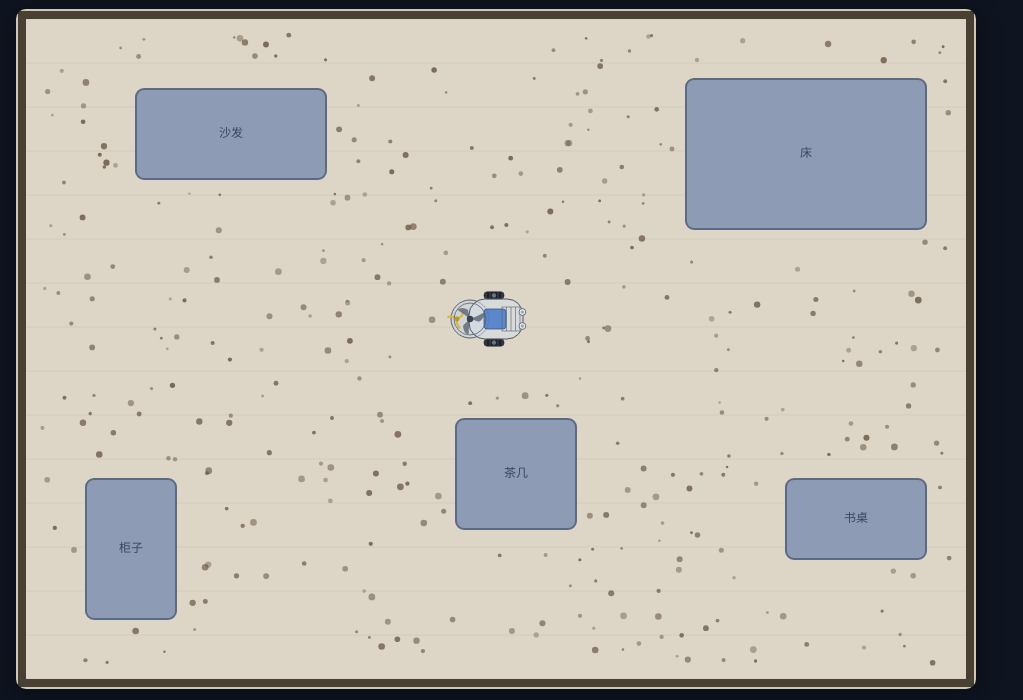
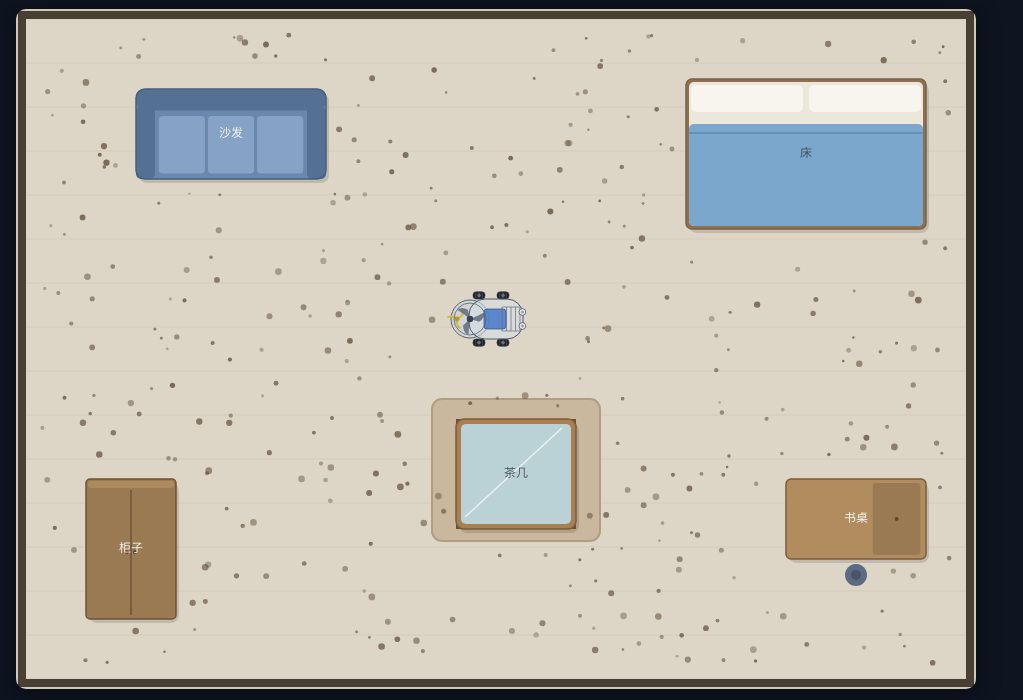
Before and after one commit to Felixcvcv/Sweeping_robot, a plain HTML site: page simulation/index.html in a window 1280 px wide. Shown: the part 74-774 px from the top of the page, without its empty margins (0-1023 px from the left). Drawn offline with Linux system fonts and the light colour scheme.

Commit message:
仿真改进：修复转向卡死、家具建模、四轮驱动、避障阈值 20cm
- 修复 bug：按 ←/→ 转向后无法恢复直行。现在前进/后退指令重置双轮
  等速，且松开转向键自动回正（含快速点按的竞态处理）
- 家具俯视建模：沙发(坐垫/扶手)、床(枕头/被子)、茶几(玻璃面/地毯)、
  柜子(对开门)、书桌(抽屉/椅子)，均带投影
- 机器人改为四轮驱动（每侧前后两个轮子，带胎纹滚动动画）
- 自动模式避障阈值按真机改为 <20cm（固件默认 25cm）

```diff
--- a/simulation/sim.js
+++ b/simulation/sim.js
@@ -4,12 +4,16 @@
  * 控制逻辑复刻 STM32 固件（design/Core/）：
  *   - 指令协议      app_config.h   CMD_*（0x01~0x10）
  *   - 速度档位      motor.c        slow=60 / medium=80 / quickly=100 / 转向差速 40|100
- *   - 自动模式      app_control.c  前进 →(≤25cm)→ 快速后退 3s → 左转 5s → 前进
+ *   - 自动模式      app_control.c  前进 →(障碍<20cm)→ 快速后退 3s → 左转 5s → 前进
  *   - 超声波        app_sensor.c   100ms 测距周期，超量程返回 561cm
  *   - 遥测          app_comm.c     1s 周期上报距离（printf("%d\r\n") 格式）
  *   - 尾部风扇      motor.c        besom_run()/besom_stop()，TIM3_CH3 PWM=100
  *
- * 仿真附加设定：行驶（手动/自动）时尾部风扇联动开启，便于演示清扫过程。
+ * 仿真附加设定：
+ *   1. 行驶（手动/自动）时尾部风扇联动开启，便于演示清扫过程；
+ *   2. 前进/后退指令把双轮重置为当前档位等速，且松开 ←/→ 自动回正直行
+ *      （修复“转向后无法恢复直行”的问题）；
+ *   3. 避障阈值按真机取 20cm（固件 app_config.h 默认 25cm）。
  */
 'use strict';
 
@@ -24,7 +28,7 @@ const CMD_NAME = {
   0x07: 'MEDIUM 中速', 0x08: 'SLOW 慢速', 0x09: 'VACUUM 吸尘',
   0x10: 'AUTO 自动模式',
 };
-const OBSTACLE_DISTANCE_CM = 25;    // 避障阈值
+const OBSTACLE_DISTANCE_CM = 20;    // 避障阈值（真机 <20cm 自动转向；固件默认 25cm）
 const AVOID_BACKWARD_MS = 3000;     // 后退时长
 const AVOID_TURN_MS = 5000;         // 左转时长
 const DISTANCE_OUT_OF_RANGE = 561;  // 超量程距离
@@ -45,7 +49,7 @@ const BRUSH_BACK = 17;              // 尾部刷盘/吸尘口在车心后方距
 const SUCK_RADIUS = 10;             // 吸尘半径（cm）
 const DUST_COUNT = 320;
 
-/* 家具（cm，矩形障碍） */
+/* 家具（cm，矩形碰撞体；绘制见 drawFurniture） */
 const FURNITURE = [
   { x: 55,  y: 35,  w: 95,  h: 45, name: '沙发' },
   { x: 330, y: 30,  w: 120, h: 75, name: '床' },
@@ -68,6 +72,7 @@ let phaseStart = 0;
 let distanceCm = DISTANCE_OUT_OF_RANGE;
 let lastCmdText = '—';
 let cmdQueue = [];          // 相当于 g_ctrlQueue
+let turning = false;        // 转向指令是否在生效（用于松开方向键自动回正）
 let dust = [], flying = []; // 地面灰尘 / 吸入中的灰尘
 let cleaned = 0;
 let fanAngle = 0, fanSpeed = 0;   // 风扇叶片动画
@@ -84,16 +89,9 @@ function toPxX(cm) { return OX + cm * SCALE; }
 function toPxY(cm) { return OY + cm * SCALE; }
 
 /* ================= 指令执行（app_control.c: Control_ApplyCommand） ================= */
-function ensureGear() {
-  // 固件里“方向”指令不改速度；键盘仿真中若当前 PWM 为 0 则补上当前档位，便于直接开车
-  if (robot.pwmL === 0 && robot.pwmR === 0) {
-    robot.pwmL = robot.gear;
-    robot.pwmR = robot.gear;
-  }
-}
-
 function applyCommand(cmd) {
   lastCmdText = '0x' + cmd.toString(16).toUpperCase().padStart(2, '0') + ' ' + (CMD_NAME[cmd] || '?');
+  turning = (cmd === CMD.LEFT || cmd === CMD.RIGHT); // 只有转向指令让回正标记保持
   switch (cmd) {
     case CMD.STOP: // 停止：退出自动模式，关电机与吸尘器
       mode = MODE.MANUAL;
@@ -103,13 +101,13 @@ function applyCommand(cmd) {
     case CMD.FORWARD:
       mode = MODE.MANUAL;
       robot.dir = 1;
-      ensureGear();
+      robot.pwmL = robot.pwmR = robot.gear; // 双轮等速：回正为直行
       robot.vacuum = true; // 仿真设定：行驶即开尾部风扇
       break;
     case CMD.BACKWARD:
       mode = MODE.MANUAL;
       robot.dir = -1;
-      ensureGear();
+      robot.pwmL = robot.pwmR = robot.gear; // 双轮等速：回正为直行
       robot.vacuum = true;
       break;
     case CMD.LEFT: // 差速左转：左 40 / 右 100
@@ -162,7 +160,7 @@ function applyCommand(cmd) {
 /* ================= 自动模式状态机（Control_UpdateAutoMode） ================= */
 function updateAutoMode() {
   if (mode === MODE.AUTO_FORWARD) {
-    if (distanceCm <= OBSTACLE_DISTANCE_CM) {
+    if (distanceCm < OBSTACLE_DISTANCE_CM) { // 真机：距离 <20cm 自动转向
       robot.dir = -1;                        // 快速后退
       robot.pwmL = robot.pwmR = PWM_FAST;
       mode = MODE.AUTO_BACKUP;
@@ -365,20 +363,167 @@ function drawRoom() {
   ctx.strokeStyle = '#4a3f33';
   ctx.lineWidth = 8;
   ctx.strokeRect(OX - 4, OY - 4, ROOM_W * SCALE + 8, ROOM_H * SCALE + 8);
-  // 家具
-  for (const f of FURNITURE) {
-    ctx.fillStyle = '#8d9bb5';
-    roundRectPath(toPxX(f.x), toPxY(f.y), f.w * SCALE, f.h * SCALE, 8);
+  // 家具（建模）
+  drawFurniture();
+}
+
+/* ---- 家具建模（俯视细节 + 投影） ---- */
+function drawFurniture() {
+  // 地毯（茶几下面，纯装饰）
+  ctx.fillStyle = '#c9b89e';
+  roundRectPath(toPxX(203), toPxY(190), 84 * SCALE, 71 * SCALE, 10);
   ctx.fill();
-    ctx.strokeStyle = '#5d6a84';
+  ctx.strokeStyle = '#b09e82';
   ctx.lineWidth = 2;
   ctx.stroke();
-    ctx.fillStyle = '#3c4660';
+
+  for (const f of FURNITURE) {
+    const x = toPxX(f.x), y = toPxY(f.y), w = f.w * SCALE, h = f.h * SCALE;
+    // 投影
+    ctx.fillStyle = 'rgba(0, 0, 0, 0.13)';
+    roundRectPath(x + 3, y + 4, w, h, 8);
+    ctx.fill();
+
+    if (f.name === '沙发') drawSofa(x, y, w, h);
+    else if (f.name === '床') drawBed(x, y, w, h);
+    else if (f.name === '茶几') drawTeaTable(x, y, w, h);
+    else if (f.name === '柜子') drawCabinet(x, y, w, h);
+    else drawDesk(x, y, w, h);
+
+    // 名称标签（浅色家具用深字，其余用白字）
+    ctx.fillStyle = (f.name === '床' || f.name === '茶几')
+      ? 'rgba(52, 60, 74, 0.8)' : 'rgba(255, 255, 255, 0.92)';
     ctx.font = '12px "Microsoft YaHei", sans-serif';
     ctx.textAlign = 'center';
     ctx.textBaseline = 'middle';
-    ctx.fillText(f.name, toPxX(f.x + f.w / 2), toPxY(f.y + f.h / 2));
+    ctx.fillText(f.name, x + w / 2, y + h / 2);
   }
+}
+
+function drawSofa(x, y, w, h) {
+  ctx.fillStyle = '#6a87ad';                 // 底座
+  roundRectPath(x, y, w, h, 9);
+  ctx.fill();
+  ctx.fillStyle = '#547194';                 // 靠背 + 左右扶手
+  roundRectPath(x, y, w, h * 0.24, 9);
+  ctx.fill();
+  roundRectPath(x, y + h * 0.2, w * 0.1, h * 0.8, 5);
+  ctx.fill();
+  roundRectPath(x + w * 0.9, y + h * 0.2, w * 0.1, h * 0.8, 5);
+  ctx.fill();
+  ctx.fillStyle = '#86a3c6';                 // 三个坐垫
+  const ix = x + w * 0.12, iw = w * 0.76, iy = y + h * 0.3, ih = h * 0.64;
+  const gap = 3, cw = (iw - gap * 2) / 3;
+  for (let i = 0; i < 3; i++) {
+    roundRectPath(ix + i * (cw + gap), iy, cw, ih, 4);
+    ctx.fill();
+  }
+  ctx.strokeStyle = '#45607e';
+  ctx.lineWidth = 1.5;
+  roundRectPath(x, y, w, h, 9);
+  ctx.stroke();
+}
+
+function drawBed(x, y, w, h) {
+  ctx.fillStyle = '#8f6f4c';                 // 床架
+  roundRectPath(x, y, w, h, 6);
+  ctx.fill();
+  ctx.fillStyle = '#ece7db';                 // 床垫
+  roundRectPath(x + 3, y + 3, w - 6, h - 6, 5);
+  ctx.fill();
+  ctx.fillStyle = '#7ba7cc';                 // 被子（带折边）
+  roundRectPath(x + 3, y + h * 0.3, w - 6, h * 0.7 - 3, 5);
+  ctx.fill();
+  ctx.strokeStyle = '#5f8ab0';
+  ctx.lineWidth = 1.5;
+  ctx.beginPath();
+  ctx.moveTo(x + 3, y + h * 0.36);
+  ctx.lineTo(x + w - 3, y + h * 0.36);
+  ctx.stroke();
+  ctx.fillStyle = '#f7f5ee';                 // 两个枕头
+  const pw = (w - 16) / 2;
+  roundRectPath(x + 5, y + 6, pw, h * 0.18, 5);
+  ctx.fill();
+  roundRectPath(x + 11 + pw, y + 6, pw, h * 0.18, 5);
+  ctx.fill();
+  ctx.strokeStyle = '#7a6248';
+  ctx.lineWidth = 1.5;
+  roundRectPath(x, y, w, h, 6);
+  ctx.stroke();
+}
+
+function drawTeaTable(x, y, w, h) {
+  ctx.fillStyle = '#6b4f33';                 // 四条腿
+  for (const [lx, ly] of [[x, y], [x + w - 5, y], [x, y + h - 5], [x + w - 5, y + h - 5]]) {
+    ctx.fillRect(lx, ly, 5, 5);
+  }
+  ctx.fillStyle = '#a87f52';                 // 木边
+  roundRectPath(x, y, w, h, 8);
+  ctx.fill();
+  ctx.fillStyle = 'rgba(190, 225, 238, 0.85)'; // 玻璃面
+  roundRectPath(x + 5, y + 5, w - 10, h - 10, 5);
+  ctx.fill();
+  ctx.strokeStyle = 'rgba(255, 255, 255, 0.7)'; // 玻璃高光
+  ctx.lineWidth = 1.5;
+  ctx.beginPath();
+  ctx.moveTo(x + 9, y + h - 12);
+  ctx.lineTo(x + w - 14, y + 9);
+  ctx.stroke();
+  ctx.strokeStyle = '#7d5c39';
+  ctx.lineWidth = 1.5;
+  roundRectPath(x, y, w, h, 8);
+  ctx.stroke();
+}
+
+function drawCabinet(x, y, w, h) {
+  ctx.fillStyle = '#9a7a52';                 // 柜体
+  roundRectPath(x, y, w, h, 4);
+  ctx.fill();
+  ctx.fillStyle = '#ad8a5e';                 // 顶板
+  roundRectPath(x + 2, y + 2, w - 4, 7, 3);
+  ctx.fill();
+  ctx.strokeStyle = '#6e5436';               // 对开门
+  ctx.lineWidth = 1.5;
+  ctx.beginPath();
+  ctx.moveTo(x + w / 2, y + 11);
+  ctx.lineTo(x + w / 2, y + h - 4);
+  ctx.stroke();
+  ctx.fillStyle = '#5d4630';                 // 把手
+  ctx.beginPath();
+  ctx.arc(x + w / 2 - 4, y + h / 2 + 3, 2, 0, Math.PI * 2);
+  ctx.arc(x + w / 2 + 4, y + h / 2 + 3, 2, 0, Math.PI * 2);
+  ctx.fill();
+  roundRectPath(x, y, w, h, 4);
+  ctx.stroke();
+}
+
+function drawDesk(x, y, w, h) {
+  ctx.fillStyle = '#5d6a84';                 // 椅子（装饰）
+  ctx.beginPath();
+  ctx.arc(x + w / 2, y + h + 16, 11, 0, Math.PI * 2);
+  ctx.fill();
+  ctx.fillStyle = '#4a5568';
+  ctx.beginPath();
+  ctx.arc(x + w / 2, y + h + 16, 5, 0, Math.PI * 2);
+  ctx.fill();
+  ctx.fillStyle = '#6b4f33';                 // 桌腿
+  for (const [lx, ly] of [[x + 2, y + 2], [x + w - 7, y + 2], [x + 2, y + h - 7], [x + w - 7, y + h - 7]]) {
+    ctx.fillRect(lx, ly, 5, 5);
+  }
+  ctx.fillStyle = '#b08c5e';                 // 桌面
+  roundRectPath(x, y, w, h, 5);
+  ctx.fill();
+  ctx.fillStyle = '#9a7a52';                 // 抽屉柜
+  roundRectPath(x + w * 0.62, y + 4, w * 0.34, h - 8, 3);
+  ctx.fill();
+  ctx.fillStyle = '#5d4630';
+  ctx.beginPath();
+  ctx.arc(x + w * 0.79, y + h / 2, 2, 0, Math.PI * 2);
+  ctx.fill();
+  ctx.strokeStyle = '#7d5c39';
+  ctx.lineWidth = 1.5;
+  roundRectPath(x, y, w, h, 5);
+  ctx.stroke();
 }
 
 function drawDust() {
@@ -429,11 +574,13 @@ function drawRobot() {
     ctx.setLineDash([]);
   }
 
-  // 车轮（两侧大驱动轮，带滚动胎纹）
+  // 车轮（四轮驱动：每侧前后两个，带滚动胎纹）
+  const treadPhase = ((wheelRoll % 1.2) + 1.2) % 1.2;
   for (const side of [-1, 1]) {
     const wy = side * 11.8;
+    for (const wx of [-8.5, 3.5]) {
       ctx.fillStyle = '#1c1f26';
-    roundRectPath(-6, wy - 1.8, 10, 3.6, 1.6);
+      roundRectPath(wx - 3, wy - 1.8, 6, 3.6, 1.6);
       ctx.fill();
       ctx.strokeStyle = '#3a3f4c';
       ctx.lineWidth = 0.35;
@@ -441,9 +588,8 @@ function drawRobot() {
       // 胎纹
       ctx.strokeStyle = '#4c5260';
       ctx.lineWidth = 0.45;
-    const phase = ((wheelRoll % 2) + 2) % 2;
-    for (let i = 0; i < 5; i++) {
-      const tx = -5 + i * 2 + phase;
+      for (const off of [-1.6, 0, 1.6]) {
+        const tx = wx + off + treadPhase;
         ctx.beginPath();
         ctx.moveTo(tx, wy - 1.5);
         ctx.lineTo(tx, wy + 1.5);
@@ -452,8 +598,9 @@ function drawRobot() {
       // 轮毂
       ctx.fillStyle = '#6b7280';
       ctx.beginPath();
-    ctx.arc(-1, wy, 1.1, 0, Math.PI * 2);
+      ctx.arc(wx, wy, 0.9, 0, Math.PI * 2);
       ctx.fill();
+    }
   }
 
   // 尾部风扇舱（圆形舱体）
@@ -562,7 +709,7 @@ function drawRobot() {
   const nx = toPxX(robot.x + c * 18), ny = toPxY(robot.y + s * 18);
   if (mode !== MODE.MANUAL) {
     const dpx = Math.min(distanceCm, 120) * SCALE;
-    ctx.strokeStyle = distanceCm <= OBSTACLE_DISTANCE_CM
+    ctx.strokeStyle = distanceCm < OBSTACLE_DISTANCE_CM
       ? 'rgba(248, 113, 113, 0.8)' : 'rgba(52, 211, 153, 0.55)';
     ctx.lineWidth = 1.5;
     ctx.setLineDash([5, 4]);
@@ -605,7 +752,7 @@ function updateHud() {
   hud.fan.className = 'badge ' + (robot.vacuum ? 'on' : 'off');
   hud.dist.textContent = distanceCm >= DISTANCE_OUT_OF_RANGE
     ? '> ' + DISTANCE_OUT_OF_RANGE + ' cm（超量程）' : distanceCm + ' cm';
-  hud.dist.style.color = distanceCm <= OBSTACLE_DISTANCE_CM ? '#f87171' : '';
+  hud.dist.style.color = distanceCm < OBSTACLE_DISTANCE_CM ? '#f87171' : '';
   hud.cmd.textContent = lastCmdText;
   const total = dust.length;
   const pct = total ? Math.round((cleaned / total) * 100) : 0;
@@ -636,15 +783,28 @@ const KEY_MAP = {
   ' ': CMD.STOP,
 };
 
+function isTurnKey(key) {
+  return key === 'a' || key === 'arrowleft' || key === 'd' || key === 'arrowright';
+}
+
 window.addEventListener('keydown', e => {
   const key = e.key.toLowerCase();
   if (key === 'r') { resetSim(); return; }
   const cmd = KEY_MAP[key];
   if (cmd === undefined) return;
   e.preventDefault();
+  if (cmd === CMD.LEFT || cmd === CMD.RIGHT) turning = true; // 先打标记，快速点按也能回正
   // 队列深度 8，与 g_ctrlQueue 一致；按住重复触发时去重
   if (cmdQueue.length < 8 && cmdQueue[cmdQueue.length - 1] !== cmd) {
     cmdQueue.push(cmd);
+  }
+});
+
+window.addEventListener('keyup', e => {
+  // 松开转向键：只要转向仍生效（含已入队未执行），就回正为直行
+  if (isTurnKey(e.key.toLowerCase()) && turning && mode === MODE.MANUAL &&
+      cmdQueue.length < 8) {
+    cmdQueue.push(CMD.FORWARD);
   }
 });
 
@@ -654,6 +814,7 @@ function resetSim() {
   robot.dir = 1; robot.pwmL = 0; robot.pwmR = 0;
   robot.gear = PWM_MEDIUM; robot.vacuum = false;
   mode = MODE.MANUAL;
+  turning = false;
   distanceCm = DISTANCE_OUT_OF_RANGE;
   lastCmdText = '—';
   cmdQueue = [];
```
Also changed, not shown: simulation/index.html (+4 -4 lines), 1 other file. Lines whose indentation alone changed are shown as unchanged.
